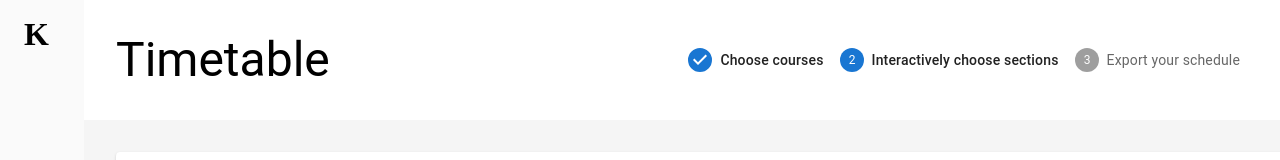
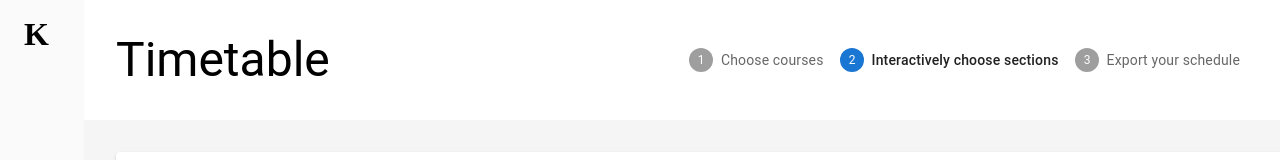
Before and after one commit to kirusfg/timetable, a React (Vite) app in the folder client/: page /timetable/schedule in a window 1280 px wide. Shown: the top 160 px of the page. Built offline with nearby package versions, Linux system fonts and the light colour scheme.

Commit message:
Make the Steps clickable and clever about the current step

```diff
--- a/client/src/components/common/Steps.tsx
+++ b/client/src/components/common/Steps.tsx
@@ -1,22 +1,61 @@
 import Stepper from "@mui/material/Stepper";
 import Step from "@mui/material/Step";
 import StepLabel from "@mui/material/StepLabel";
+import StepButton from "@mui/material/StepButton";
+
+import {
+  NavigateFunction,
+  useMatch,
+  useNavigate,
+  useResolvedPath,
+} from "react-router-dom";
 
 
+export type Step = { label: string, path?: string };
 interface StepsProps {
-  steps: string[];
-  activeStep: number;
+  steps: Step[];
+  activeStep?: number;
+  clickable?: boolean;
 };
 
 
 const Steps: React.FC<StepsProps> = (props) => {
-  const { steps, activeStep } = props;
+  let navigate = useNavigate();
+
+  const { steps, clickable, activeStep } = props;
+
+  const handleNavigation = (
+    event: React.MouseEvent<HTMLButtonElement, MouseEvent>,
+    path: string,
+  ) => {
+    event.preventDefault();
+    navigate(path);
+  }
 
   return (
-    <Stepper activeStep={activeStep}>
-      {steps.map((label) => (
-        <Step key={label}>
-          <StepLabel>{label}</StepLabel>
+    <Stepper
+      nonLinear
+      activeStep={
+        clickable
+          ? steps.findIndex((step) =>
+            useMatch({ path: useResolvedPath(step.path!).pathname }))
+          : activeStep!
+      }
+    >
+      {steps.map((step) => (
+        <Step key={step.label}>
+          {
+            clickable
+              ? (
+                <StepButton
+                  onClick={(event) => handleNavigation(event, step.path!)}
+                  disabled={false}
+                  disableRipple
+                >
+                  {step.label}
+                </StepButton>)
+              : <StepLabel>{step.label}</StepLabel>
+          }
         </Step>
       ))}
     </Stepper>
--- a/client/src/pages/timetable/Schedule.tsx
+++ b/client/src/pages/timetable/Schedule.tsx
@@ -12,7 +12,7 @@ const SchedulePage = () => {
   return (
     <Page>
       <PageHeader title="Timetable">
-        <Steps steps={steps} activeStep={1} />
+        <Steps steps={steps} clickable />
       </PageHeader>
       <PageBody>
         <Table />
--- a/client/src/pages/timetable/Selector.tsx
+++ b/client/src/pages/timetable/Selector.tsx
@@ -17,7 +17,7 @@ const SelectorPage = () => {
   return (
     <Page>
       <PageHeader title="Timetable">
-        <Steps steps={steps} activeStep={0} />
+        <Steps steps={steps} clickable />
       </PageHeader>
       <PageBody>
         <Stack
--- a/client/src/pages/timetable/common.ts
+++ b/client/src/pages/timetable/common.ts
@@ -1,5 +1,18 @@
-export const steps = [
-  "Choose courses",
-  "Interactively choose sections",
-  "Export your schedule"
+import { Step } from "../../components/common/Steps";
+
+
+export const steps: Step[] = [
+  {
+    label: "Choose courses",
+    path: "/timetable/courses",
+  },
+  {
+    label: "Interactively choose sections",
+    path: "/timetable/schedule",
+  },
+  {
+    label: "Export your schedule",
+    // TODO
+    path: "/timetable/export",
+  },
 ];
```
